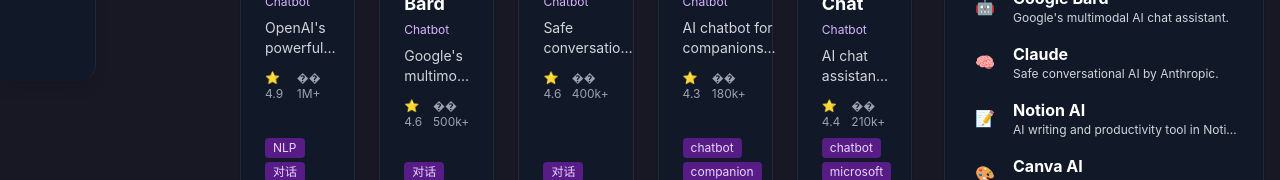
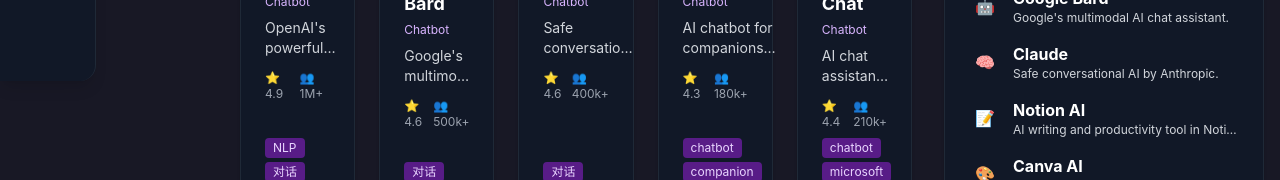
Before and after one commit to soniceon/soniceai, a Next.js app: page / in a window 1280 px wide. Shown: the part 767-947 px from the top of the page. Built offline with nearby package versions, Linux system fonts and the light colour scheme.

Commit message:
fix: 彻底修复 ToolGrid.tsx 的 undefined 问题

```diff
--- a/src/components/ToolGrid.tsx
+++ b/src/components/ToolGrid.tsx
@@ -150,12 +150,12 @@
                       </span>
                     </span>
                   </span>
-                  <div className="font-bold text-lg mb-1 text-gray-900 dark:text-white">{String(tool.name?.[lang] ?? '')}</div>
+                  <div className="font-bold text-lg mb-1 text-gray-900 dark:text-white">{tool.name && tool.name[lang] ? tool.name[lang] : ''}</div>
                   <div className="text-xs text-purple-600 dark:text-purple-300 mb-2">{typeLabels[tool.type]?.[lang] || tool.type}</div>
-                  <div className="text-gray-500 dark:text-gray-300 text-sm mb-3 line-clamp-2">{String(tool.desc?.[lang] ?? '')}</div>
+                  <div className="text-gray-500 dark:text-gray-300 text-sm mb-3 line-clamp-2">{tool.desc && tool.desc[lang] ? tool.desc[lang] : ''}</div>
                   <div className="flex gap-2 text-xs text-gray-400 dark:text-gray-400 mb-2">
                     <span>⭐ {typeof tool.rating === 'number' ? tool.rating : 0}</span>
-                    <span>�� {String(tool.users ?? '')}</span>
+                    <span>👥 {tool.users ?? ''}</span>
                   </div>
                   <div className="flex flex-wrap gap-1 mt-auto">
                     {tool.tags.map(tag => (
```
